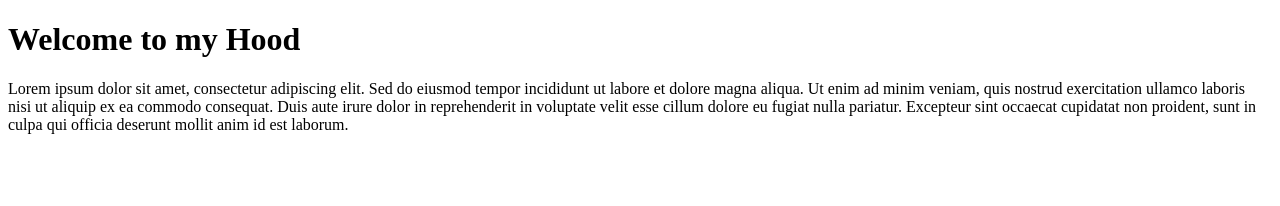
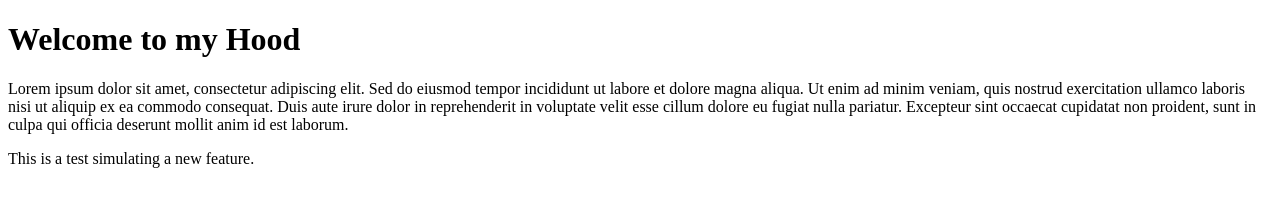
Before and after one commit to dotsebenjamin5-cloud/test-project, a plain HTML site: page index.html in a window 1280 px wide. Drawn offline with Linux system fonts and the light colour scheme.

Commit message:
feat:simulate new feature

```diff
--- a/index.html
+++ b/index.html
@@ -9,5 +9,6 @@
   <h1>Welcome to my Hood</h1>
   <p>Lorem ipsum dolor sit amet, consectetur adipiscing elit. Sed do eiusmod tempor incididunt ut labore et dolore magna aliqua. Ut enim ad minim veniam, quis nostrud exercitation ullamco laboris nisi ut aliquip ex ea commodo consequat. Duis aute irure dolor in reprehenderit in voluptate velit esse cillum dolore eu fugiat nulla pariatur. Excepteur sint occaecat cupidatat non proident, sunt in culpa qui officia deserunt mollit anim id est laborum.
   </p>
+  <div>This is a test simulating a new feature.</div>
 </body>
 </html>
```
